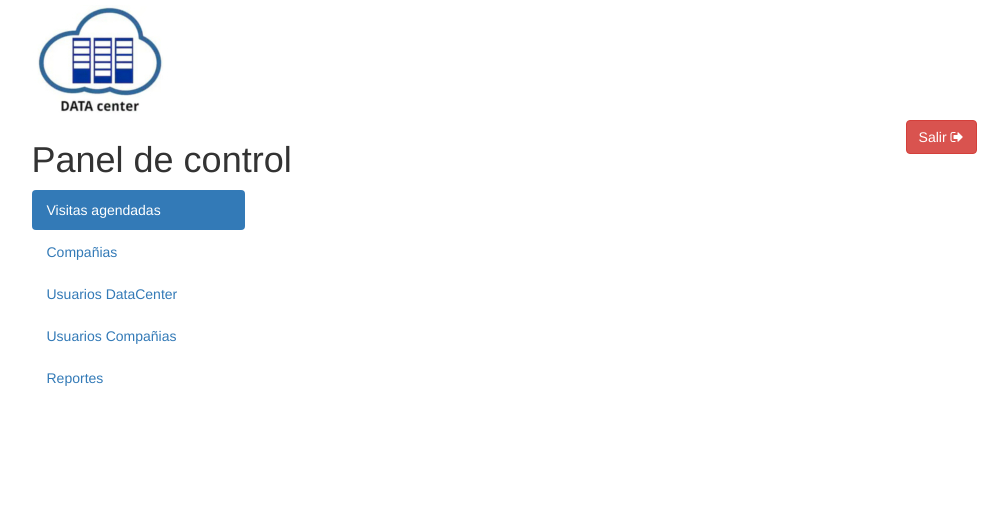
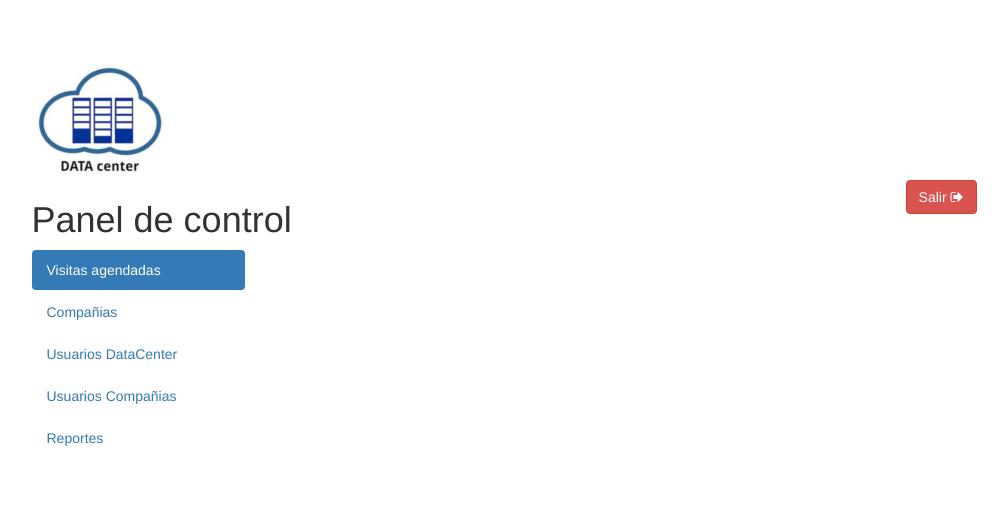
Before and after one commit to aumartinez/php-set-schedule, a PHP site: page /app/dashboard.php in a window 1280 px wide. Shown: the top 517 px of the page, without its empty margins (136-1144 px from the left). Run offline with PHP 8.4, Linux system fonts and the light colour scheme; the visitor is signed in with stand-in values (Sample User, id 1); data comes from the database, SQL or seed files in the repository; data that the repository does not hold is empty; some libraries are stand-ins or nearby versions.

Commit message:
Update dashboard.php

```diff
--- a/app/dashboard.php
+++ b/app/dashboard.php
@@ -22,7 +22,7 @@ include 'inc/functions.php';
   </head>
 
   <body class="index">
-    <div class="container">
+    <div class="container sec-padding">
       <div class="row">
         <div class="col-md-10 col-md-offset-1"><!--main body-->
 					<div class="row">
```
